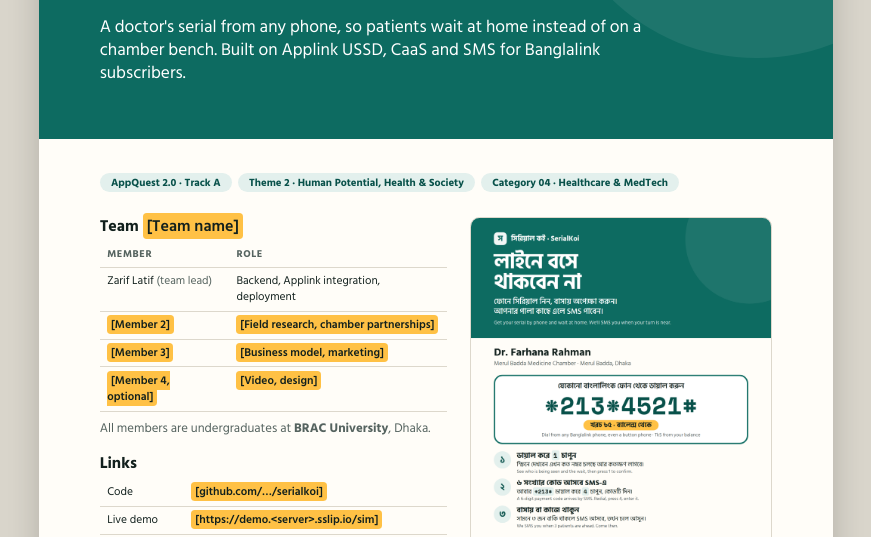
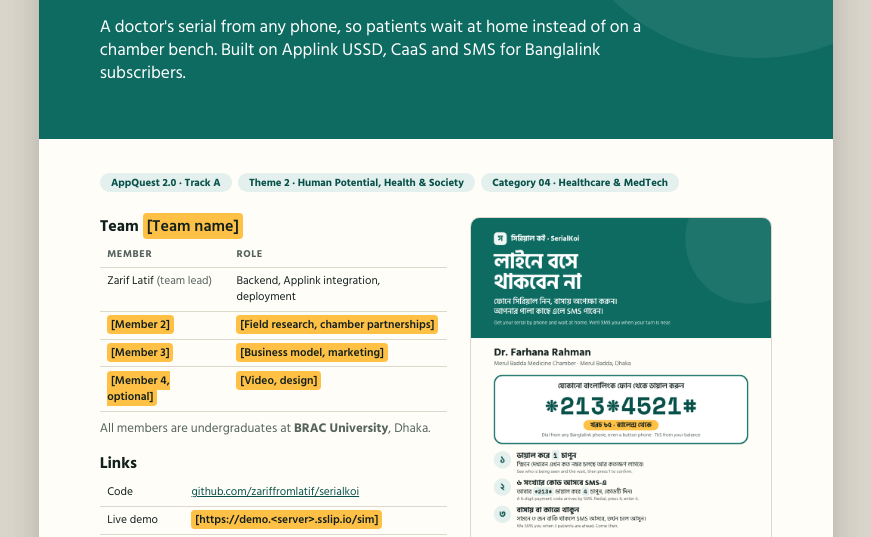
Before and after one commit to zariffromlatif/serialkoi, a plain HTML site: page docs/proposal/proposal.html in a window 1280 px wide. Shown: the part 263-800 px from the top of the page, without its empty margins (204-1075 px from the left). Drawn offline with nearby package versions, Linux system fonts and the light colour scheme.

Commit message:
Add the GitHub link to the proposal cover
Co-Authored-By: Claude Opus 5.5 <noreply@anthropic.com>

```diff
--- a/docs/proposal/proposal.html
+++ b/docs/proposal/proposal.html
@@ -110,7 +110,7 @@
         <p class="muted" style="margin-top:2mm">All members are undergraduates at <b>BRAC University</b>, Dhaka.</p>
         <h2>Links</h2>
         <table>
-          <tr><td>Code</td><td><mark class="todo">[github.com/…/serialkoi]</mark></td></tr>
+          <tr><td>Code</td><td><a href="https://github.com/zariffromlatif/serialkoi" style="color:var(--teal-dark)">github.com/zariffromlatif/serialkoi</a></td></tr>
           <tr><td>Live demo</td><td><mark class="todo">[https://demo.&lt;server&gt;.sslip.io/sim]</mark></td></tr>
           <tr><td>Video</td><td><mark class="todo">[2-minute demo link]</mark></td></tr>
         </table>
```
Also changed, not shown: 1 other file.
